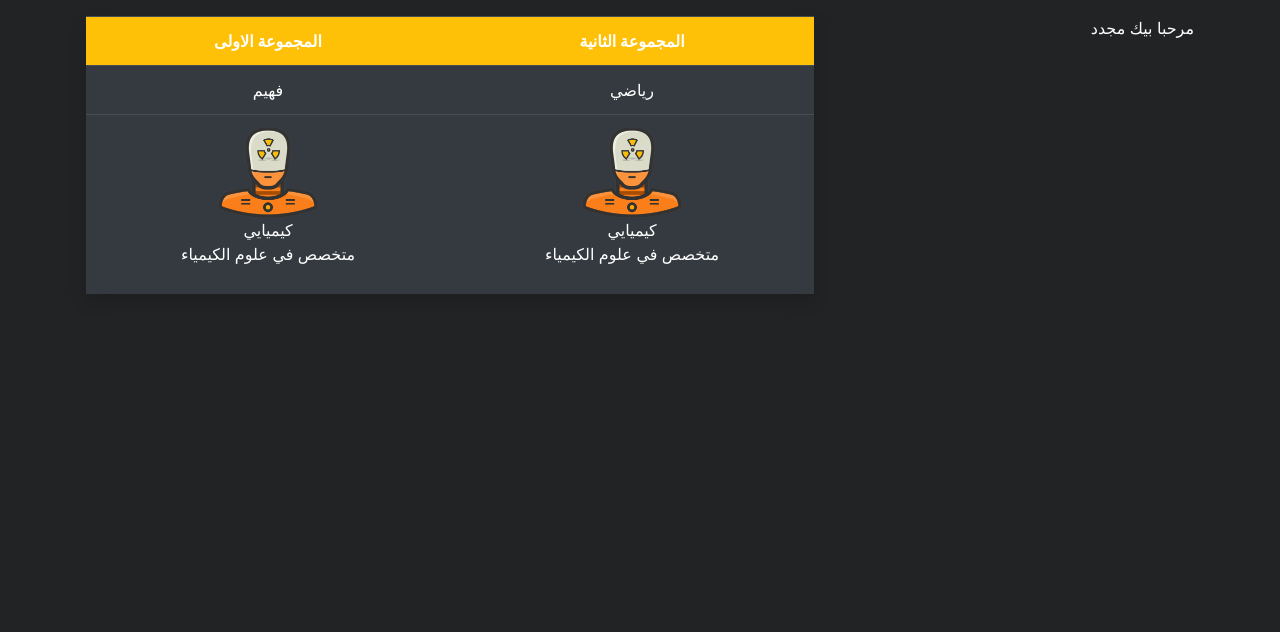
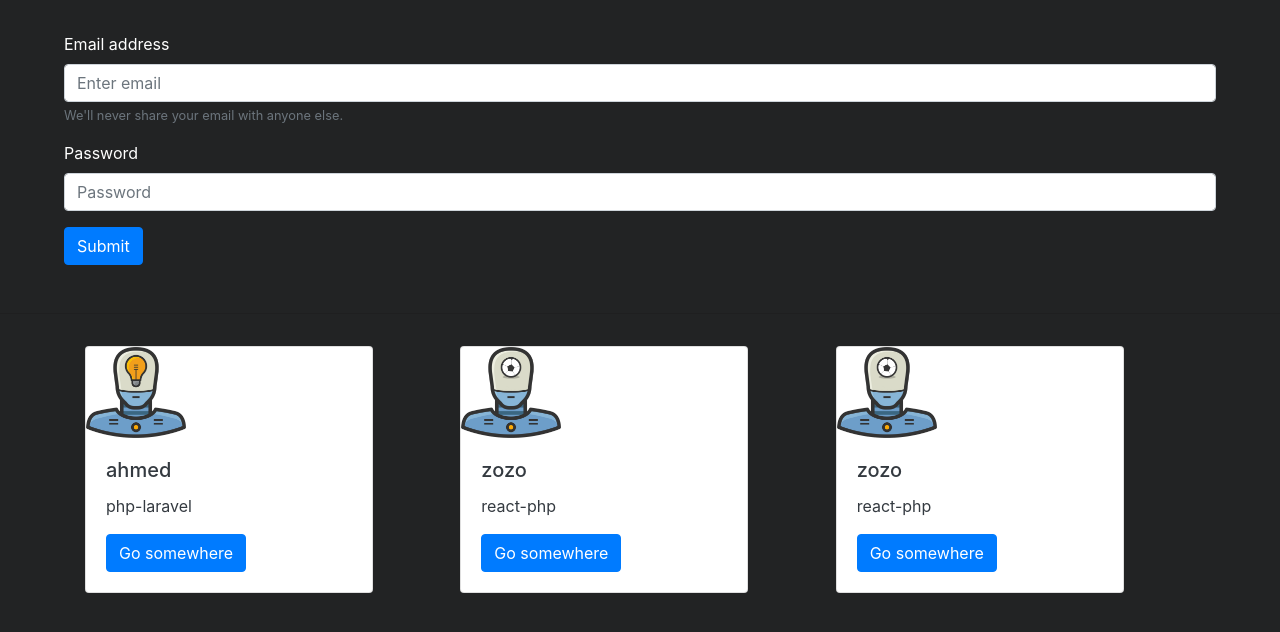
Before and after one commit to ahmadalnaib/php-ai, a PHP site: page / in a window 1280 px wide. Shown: the part 56-688 px from the top of the page. Run offline with PHP 8.4, Linux system fonts and the light colour scheme.

Commit message:
create class

```diff
--- a/assets/css/style.css
+++ b/assets/css/style.css
@@ -27,3 +27,22 @@ li {
 .text-direction{
   text-align: right;
 }
+
+.grid-main {
+display: grid;
+grid-template-columns: repeat(3,1fr);
+gap: 1rem;
+padding-top: 1rem;
+
+
+
+}
+
+.grid-main img{
+  width: 100px;
+}
+
+
+form {
+  padding: 2rem 4rem;
+}
--- /dev/null
+++ b/classes/robot.class.php
@@ -0,0 +1,34 @@
+<?php
+
+class Robot {
+  public $name;
+  public $spec;
+  public $image;
+  public $questions;
+  public $answers;
+
+
+
+  function __construct($name,$spec,$image,$questions,$answers)
+  {
+    $this->name=$name;
+    $this->spec=$spec;
+    $this->image=$image;
+    $this->questions=$questions;
+    $this->answers=$answers;
+  }
+
+  function __toString()
+  {
+    $result="my name is {$this->name}";
+    $result .="my spec is{$this->spec} <br>";
+    $questionsString="";
+    foreach($this->questions as $val){
+      $questionsString .=$val. "<br>";
+    }
+
+    $result .= $questionsString;
+   return $result;
+
+  }
+}
--- a/index.php
+++ b/index.php
@@ -10,7 +10,20 @@
 <body>
 
 <?php
-$isLoggedIn=true;
+include_once './classes/robot.class.php';
+
+$ahmed=new Robot('ahmed','php-laravel','faheem.png',array('what is noveLaravel',"node or laravel"),array('laravel admin','laravel'));
+
+
+$zozo=new Robot('zozo','react-php','sportsman.png',array('what is express',"node or c#"),array('node frame work','c#'));
+
+
+$bobo=new Robot('zozo','react-php','sportsman.png',array('what is express',"node or c#"),array('node frame work','c#'));
+
+
+$robots=[$ahmed,$zozo,$bobo];
+
+$isLoggedIn=false;
 
 ?>
 
@@ -44,66 +57,38 @@ $isLoggedIn=true;
     </ul>
   </div>
 </nav>
+
+<form>
+  <div class="form-group">
+    <label for="exampleInputEmail1">Email address</label>
+    <input type="email" name="email" class="form-control" id="exampleInputEmail1" aria-describedby="emailHelp" placeholder="Enter email">
+    <small id="emailHelp" class="form-text text-muted">We'll never share your email with anyone else.</small>
+  </div>
+  <div class="form-group">
+    <label for="exampleInputPassword1">Password</label>
+    <input type="password" name="password" class="form-control" id="exampleInputPassword1" placeholder="Password">
+  </div>
+
+  <button type="submit" class="btn btn-primary">Submit</button>
+</form>
+
+ <hr>
 <div class="container">
+<div class="grid-main">
 
-  <div class="row">
-
-    <div class="col-sm-8 p-3">
-    <table class="table table-dark shadow  text-center p-3">
-
-          <tr class="bg-warning">
-          <th >المجموعة الاولى</th>
-          <th >المجموعة الثانية</th>
-          </tr>
-
-          <tr>
-          <td>فهيم</td>
-          <td>رياضي</td>
-          </tr>
-
-          <tr >
-          <td><img src="assets/images/chemist.png" alt="" width="100px">
-          <ul>
-          <li>كيميايي</li>
-          <li>متخصص في علوم الكيمياء</li>
-          </ul></td>
-
-          <td>
-          <img src="assets/images/chemist.png" alt="" width="100px">
-          <ul>
-          <li>كيميايي</li>
-          <li>متخصص في علوم الكيمياء</li>
-          </ul>
-          </td>
+  <?php foreach($robots as $robot): ?>
+    <div class="card" style="width: 18rem;">
+    <img class="card-img-top" src="<?php echo "assets/images/".$robot->image  ?>" alt="Card image cap">
+    <div class="card-body">
+      <h5 class="card-title text-dark"><?php echo $robot->name ?></h5>
+      <p class="card-text  text-dark"><?php echo $robot->spec ?></p>
+      <a href="#" class="btn btn-primary">Go somewhere</a>
+    </div>
+  </div>
+  <?php endforeach; ?>
+</div>
 
 
-          </tr>
-          </table>
-              </div>
-
-              <div class="col-sm-4 p-3 text-direction">
-
-                <?php if(!$isLoggedIn) : ?>
-              <form>
-  <div class="form-group">
-    <label for="exampleInputEmail1">البريد الالكتروني</label>
-    <input type="email" class="form-control text-direction" id="exampleInputEmail1" aria-describedby="emailHelp" name="email">
-    <small id="emailHelp" class="form-text text-light">لن نقوم بمشاركه البريد الالكتروني مع شخص ما.</small>
-  </div>
-  <div class="form-group">
-    <label for="exampleInputPassword1">كلمه المرور</label>
-    <input type="password" class="form-control text-direction" id="exampleInputPassword1" name="password">
-  </div>
-
-  <button type="submit" class="btn btn-primary">دخول</button>
-</form>
-            <?php else :
-            echo "مرحبا بيك مجدد"
-             ?>
-                <?php endif; ?>
-              </div>
-
-            </div>
           </div>
 
 
--- a/watchInputs.php
+++ /dev/null
@@ -1,2 +0,0 @@
-<?php
-print_r($_POST);
```
Also changed, not shown: input.html (deleted, +0 -23 lines).
